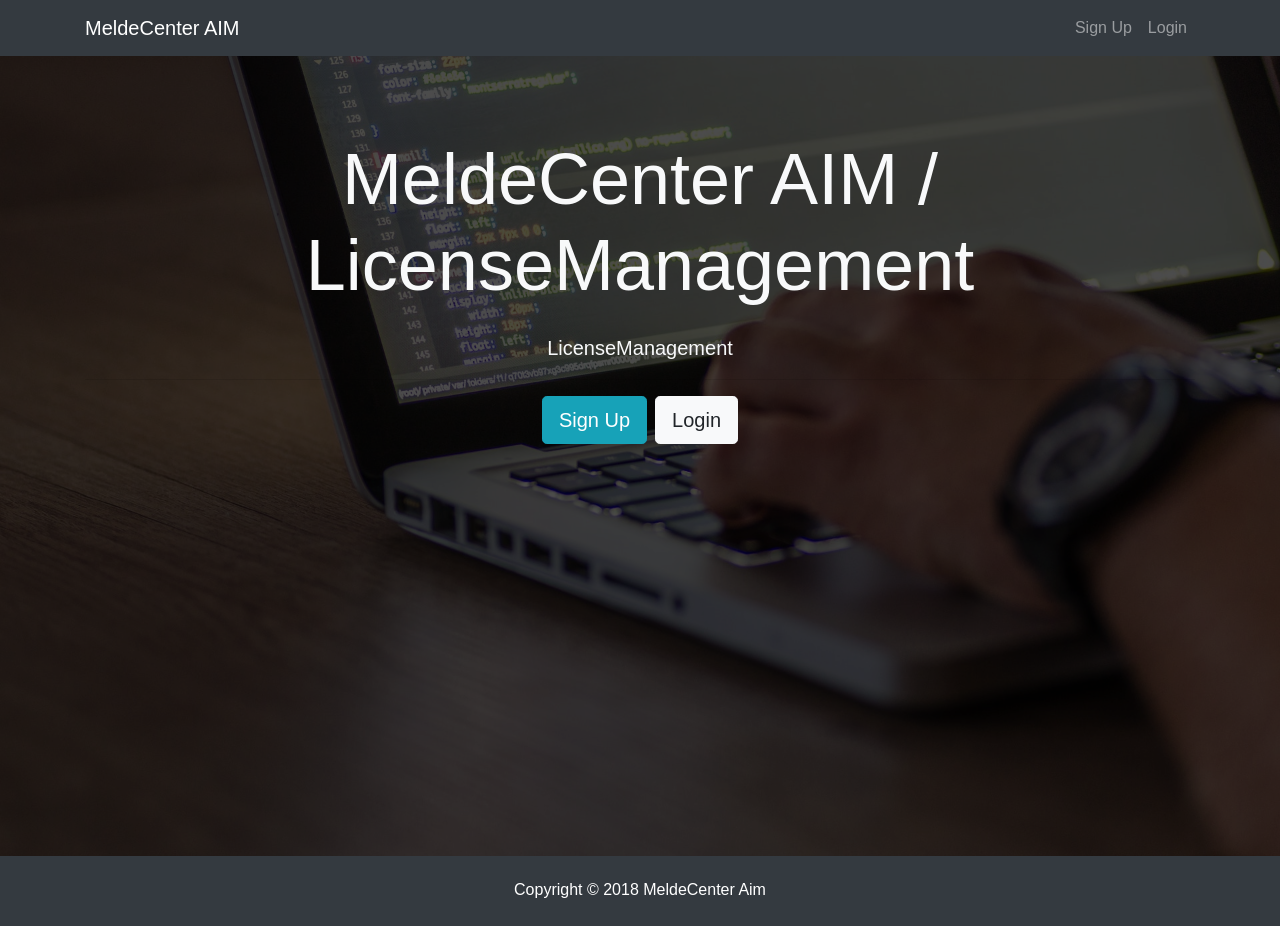
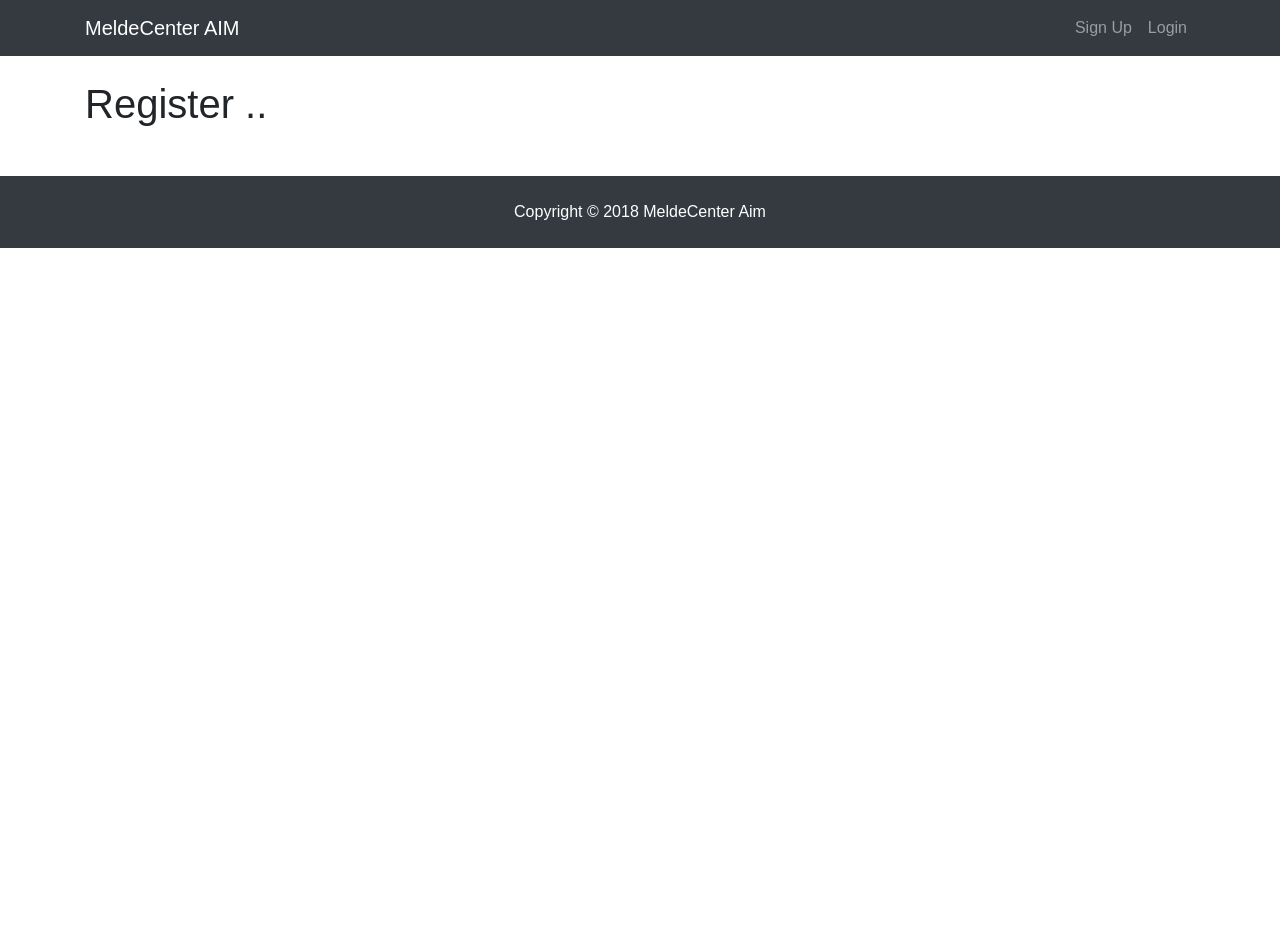
Before and after one commit to JaGeMo/JS, a React (Create React App) app in the folder devconnector/client/: page /register in a window 1280 px wide. After the commit the page ends 800 px from the top, so only its background shows below. Built offline with nearby package versions, Linux system fonts and the light colour scheme.

Commit message:
added routing

```diff
--- a/devconnector/client/package.json
+++ b/devconnector/client/package.json
@@ -5,6 +5,7 @@
   "dependencies": {
     "react": "^16.4.0",
     "react-dom": "^16.4.0",
+    "react-router-dom": "^4.2.2",
     "react-scripts": "1.1.4"
   },
   "scripts": {
--- a/devconnector/client/src/App.js
+++ b/devconnector/client/src/App.js
@@ -1,19 +1,28 @@
 import React, { Component } from 'react';
-import './App.css';
+import { BrowserRouter as Router, Route } from "react-router-dom";
 
 import Navbar from './components/layout/Navbar';
 import Footer from './components/layout/Footer';
 import Landing from './components/layout/Landing';
+import Login from './components/auth/Login';
+import Register from './components/auth/Register';
 
+import './App.css';
 
 class App extends Component {
   render() {
     return (
+      <Router>
       <div className="App">
-      <Navbar />
-      <Landing />
-      <Footer />
+          <Navbar />
+            <Route exact path="/" component={Landing} />
+            <div className="container">
+              <Route exact path="/login" component={Login} />
+              <Route exact path="/register" component={Register} />
+            </div>
+          <Footer />
       </div>
+      </Router>
     );
   }
 }
--- /dev/null
+++ b/devconnector/client/src/components/auth/Login.js
@@ -0,0 +1,13 @@
+import React, { Component } from 'react'
+
+class Login extends Component {
+  render() {
+    return (
+      <div>
+        <h1>Login .. </h1>
+      </div>
+    )
+  }
+}
+
+export default Login;
--- /dev/null
+++ b/devconnector/client/src/components/auth/Register.js
@@ -0,0 +1,13 @@
+import React, { Component } from 'react'
+
+class Register extends Component {
+  render() {
+    return (
+      <div>
+        <h1>Register .. </h1>
+      </div>
+    )
+  }
+}
+
+export default Register;
--- a/devconnector/client/src/components/layout/Landing.js
+++ b/devconnector/client/src/components/layout/Landing.js
@@ -1,4 +1,7 @@
-import React, { Component } from 'react'
+import React, { Component } from 'react';
+import { BrowserRouter as Router } from "react-router-dom";
+import { Link } from "react-router-dom";
+
 
 class Landing extends Component {
   render() {
@@ -11,8 +14,8 @@
                 <h1 className="display-3 mb-4">MeldeCenter AIM / LicenseManagement</h1>
                 <p className="lead">LicenseManagement</p>
                 <hr />
-                <a href="register.html" className="btn btn-lg btn-info mr-2">Sign Up</a>
-                <a href="login.html" className="btn btn-lg btn-light">Login</a>
+                <Link className="btn btn-lg btn-info mr-2" to="/register">Register</Link>
+                <Link className="btn btn-lg btn-light" to="/login">Login</Link>
               </div>
             </div>
           </div>
```
Also changed, not shown: devconnector/client/public/index.html (+1 -14 lines).
